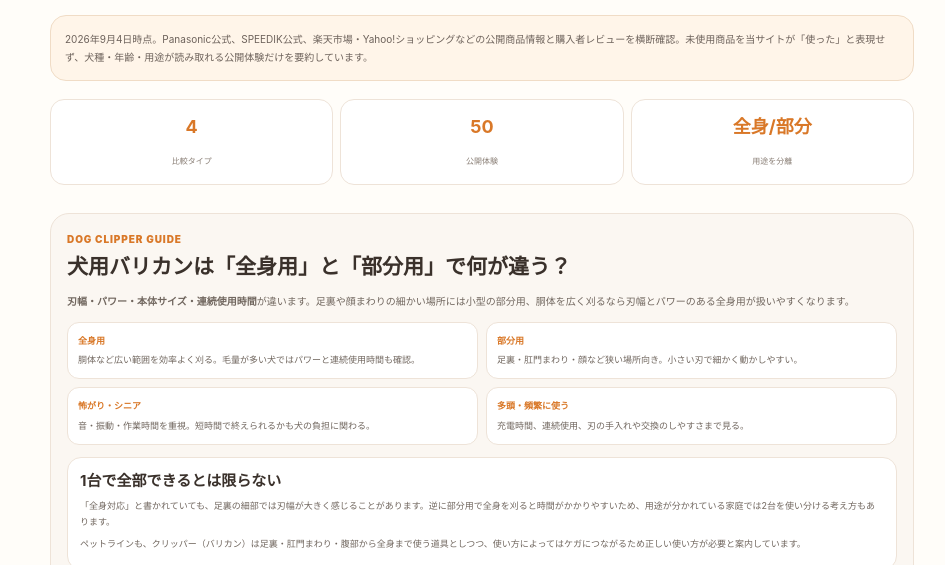
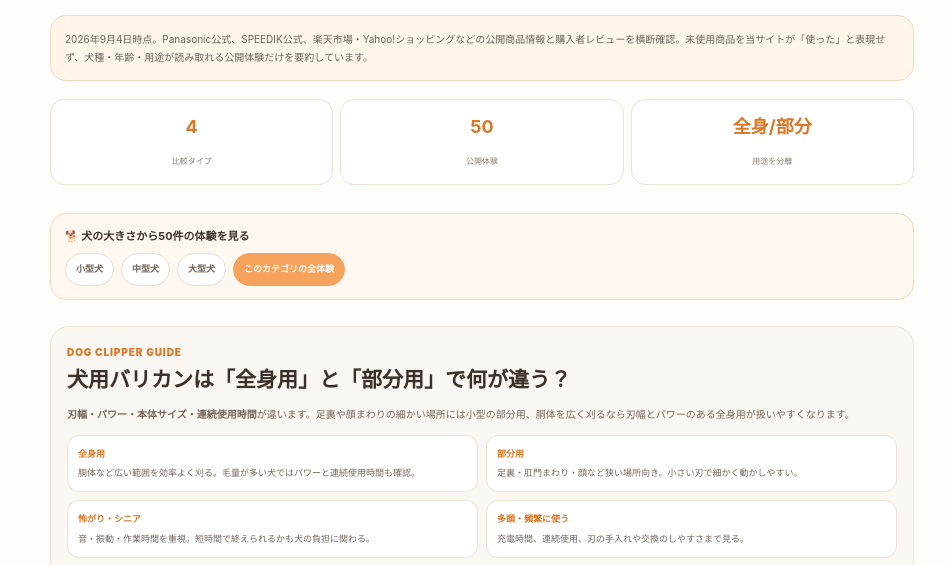
Before and after one commit to Erbse09/inu-taikenki, a website: page public/dog-clipper.html in a window 1280 px wide. Shown: the part 235-800 px from the top of the page, without its empty margins (158-1103 px from the left). Drawn offline with Linux system fonts and the light colour scheme; no server answers.

Commit message:
Surface dog-size experience shortcuts

```diff
--- a/public/dog-clipper.html
+++ b/public/dog-clipper.html
@@ -68,6 +68,8 @@ th{background:#fbf6f0;color:#6d625b}
 .faq-section{margin:38px 0 30px}.faq-section h2{margin:5px 0 12px}.faq-list{display:grid;gap:8px}.faq-item{background:#fff;border:1px solid var(--line);border-radius:14px;overflow:hidden}.faq-item summary{cursor:pointer;list-style:none;padding:13px 15px;font-size:11px;font-weight:850;line-height:1.55;position:relative;padding-right:38px}.faq-item summary::-webkit-details-marker{display:none}.faq-item summary:after{content:"＋";position:absolute;right:14px;top:50%;transform:translateY(-50%);color:var(--orange2);font-size:16px;font-weight:700}.faq-item[open] summary:after{content:"−"}.faq-answer{border-top:1px solid #f0e8df;padding:11px 15px 13px;font-size:10px;color:#71675f;line-height:1.75}.faq-note{font-size:8px;color:#94887f;margin-top:9px}@media(max-width:620px){.faq-item summary{font-size:11px}.faq-answer{font-size:10px}}
 
 .related-next{margin:34px 0 28px}.related-next h2{margin:4px 0 10px}.related-grid{display:grid;grid-template-columns:repeat(2,minmax(0,1fr));gap:9px}.related-card{display:block;background:#fff;border:1px solid var(--line);border-radius:14px;padding:12px;text-decoration:none}.related-card b{display:block;font-size:10px;color:var(--ink);margin-bottom:3px}.related-card span{display:block;font-size:9px;color:#776b63;line-height:1.55}.related-card em{display:block;font-style:normal;font-size:9px;color:var(--orange2);font-weight:850;margin-top:7px}@media(max-width:620px){.related-grid{grid-template-columns:1fr}}
+
+.dog-condition-shortcuts{margin:18px 0 26px;padding:13px 14px;background:#fff8f0;border:1px solid #f0dcc6;border-radius:16px}.dog-condition-shortcuts b{display:block;font-size:11px;margin-bottom:7px}.dog-condition-shortcuts .links{display:flex;flex-wrap:wrap;gap:7px}.dog-condition-shortcuts a{display:inline-block;background:#fff;border:1px solid #eadfd5;border-radius:999px;padding:7px 10px;text-decoration:none;font-size:9px;font-weight:800;color:#6f6259}.dog-condition-shortcuts a.all{background:#f5a25c;border-color:#f5a25c;color:#fff}
 </style>
 <link rel="stylesheet" href="/db-review-browser.css">
 </head>
@@ -82,6 +84,7 @@ th{background:#fbf6f0;color:#6d625b}
 
 <div class="stats"><div class="stat"><b>4</b><span>比較タイプ</span></div><div class="stat"><b>50</b><span>公開体験</span></div><div class="stat"><b>全身/部分</b><span>用途を分離</span></div></div>
 
+<div class="dog-condition-shortcuts"><b>🐕 犬の大きさから50件の体験を見る</b><div class="links"><a href="review-search?category=dog-clipper&size=small">小型犬</a><a href="review-search?category=dog-clipper&size=medium">中型犬</a><a href="review-search?category=dog-clipper&size=large">大型犬</a><a class="all" href="review-search?category=dog-clipper">このカテゴリの全体験</a></div></div>
 <section class="tool-explainer"><div class="eyebrow">DOG CLIPPER GUIDE</div><h2>犬用バリカンは「全身用」と「部分用」で何が違う？</h2><p><strong>刃幅・パワー・本体サイズ・連続使用時間</strong>が違います。足裏や顔まわりの細かい場所には小型の部分用、胴体を広く刈るなら刃幅とパワーのある全身用が扱いやすくなります。</p><div class="tool-points"><div><b>全身用</b><span>胴体など広い範囲を効率よく刈る。毛量が多い犬ではパワーと連続使用時間も確認。</span></div><div><b>部分用</b><span>足裏・肛門まわり・顔など狭い場所向き。小さい刃で細かく動かしやすい。</span></div><div><b>怖がり・シニア</b><span>音・振動・作業時間を重視。短時間で終えられるかも犬の負担に関わる。</span></div><div><b>多頭・頻繁に使う</b><span>充電時間、連続使用、刃の手入れや交換のしやすさまで見る。</span></div></div><div class="difference-box"><h3>1台で全部できるとは限らない</h3><p>「全身対応」と書かれていても、足裏の細部では刃幅が大きく感じることがあります。逆に部分用で全身を刈ると時間がかかりやすいため、用途が分かれている家庭では2台を使い分ける考え方もあります。</p><p>ペットラインも、クリッパー（バリカン）は足裏・肛門まわり・腹部から全身まで使う道具としつつ、使い方によってはケガにつながるため正しい使い方が必要と案内しています。</p></div><div class="tablewrap"><table><thead><tr><th>使う場所</th><th>向くタイプ</th><th>見るポイント</th></tr></thead><tbody><tr><td>足裏</td><td>小型・部分用</td><td>刃幅、先端の見やすさ</td></tr><tr><td>顔まわり</td><td>小型・部分用</td><td>音、振動、細かい操作</td></tr><tr><td>胴体・全身</td><td>全身用</td><td>パワー、刃幅、連続時間</td></tr><tr><td>大型犬・毛量多め</td><td>全身用</td><td>パワー、発熱、連続使用</td></tr><tr><td>怖がり</td><td>静音寄り＋短時間</td><td>犬の反応を見て少しずつ慣らす</td></tr></tbody></table></div><p class="tool-ref">参考：<a href="https://www.petline.co.jp/note/dog/trimming/000043/" target="_blank" rel="noopener">ペットライン お手入れグッズの種類</a></p></section>
 <section class="item-finder" id="itemFinder">
 <div class="eyebrow">FIND FOR YOUR DOG</div>
```
